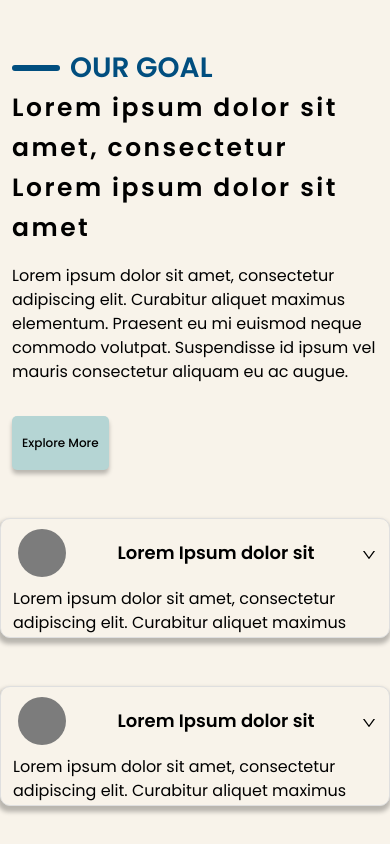
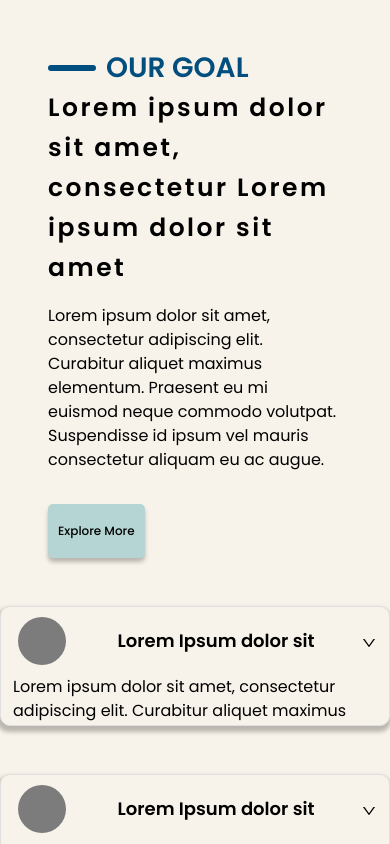
Before and after one commit to sohaibasaad/foundation, a React (Create React App) app: page / in a window 390 px wide. Shown: the top 844 px of the page. Built offline with nearby package versions, Linux system fonts and the light colour scheme.

Commit message:
Responsiveness Fix

```diff
--- a/src/components/OurGoals/index.jsx
+++ b/src/components/OurGoals/index.jsx
@@ -59,10 +59,10 @@ const OurGoals = () => {
     setRotated3(!isRotated3);
   };
     return (
-        <Section>
+        <Section style={{ overflowX: 'hidden' }}>
             <Row className='pt-5'>
                 <Col className='mb-5' lg={6}>
-                    <Container>
+                    <Container className="px-5">
                     <Row>
                         <Col>
                         <TitleWrap>
@@ -72,7 +72,7 @@ const OurGoals = () => {
                         </Col>
                     </Row>
                     <Row>
-                    <Col lg={7}>
+                    <Col lg={8}>
                     <SubHeading>
                             Lorem ipsum dolor sit amet, consectetur Lorem ipsum dolor sit amet
                         </SubHeading>
```
